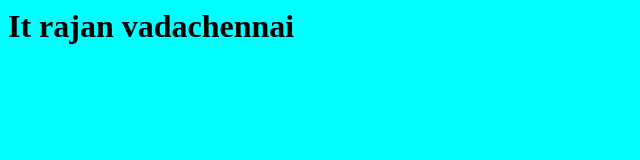
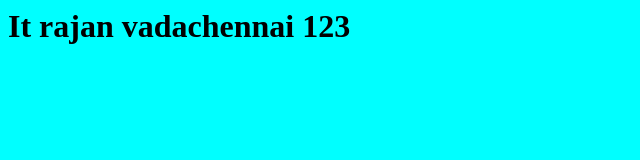
Before and after one commit to devops050202/devops1, a plain HTML site: page index.html in a window 1280 px wide. Shown: the full height of the page, 0-640 px from the left. Drawn offline with Linux system fonts and the light colour scheme.

Commit message:
Update index.html

```diff
--- a/index.html
+++ b/index.html
@@ -1,5 +1,5 @@
 <html>
 <body bgcolor =aqua>
-<h1>It rajan vadachennai</h1>
+<h1>It rajan vadachennai 123</h1>
 </body>
 </html>
```
